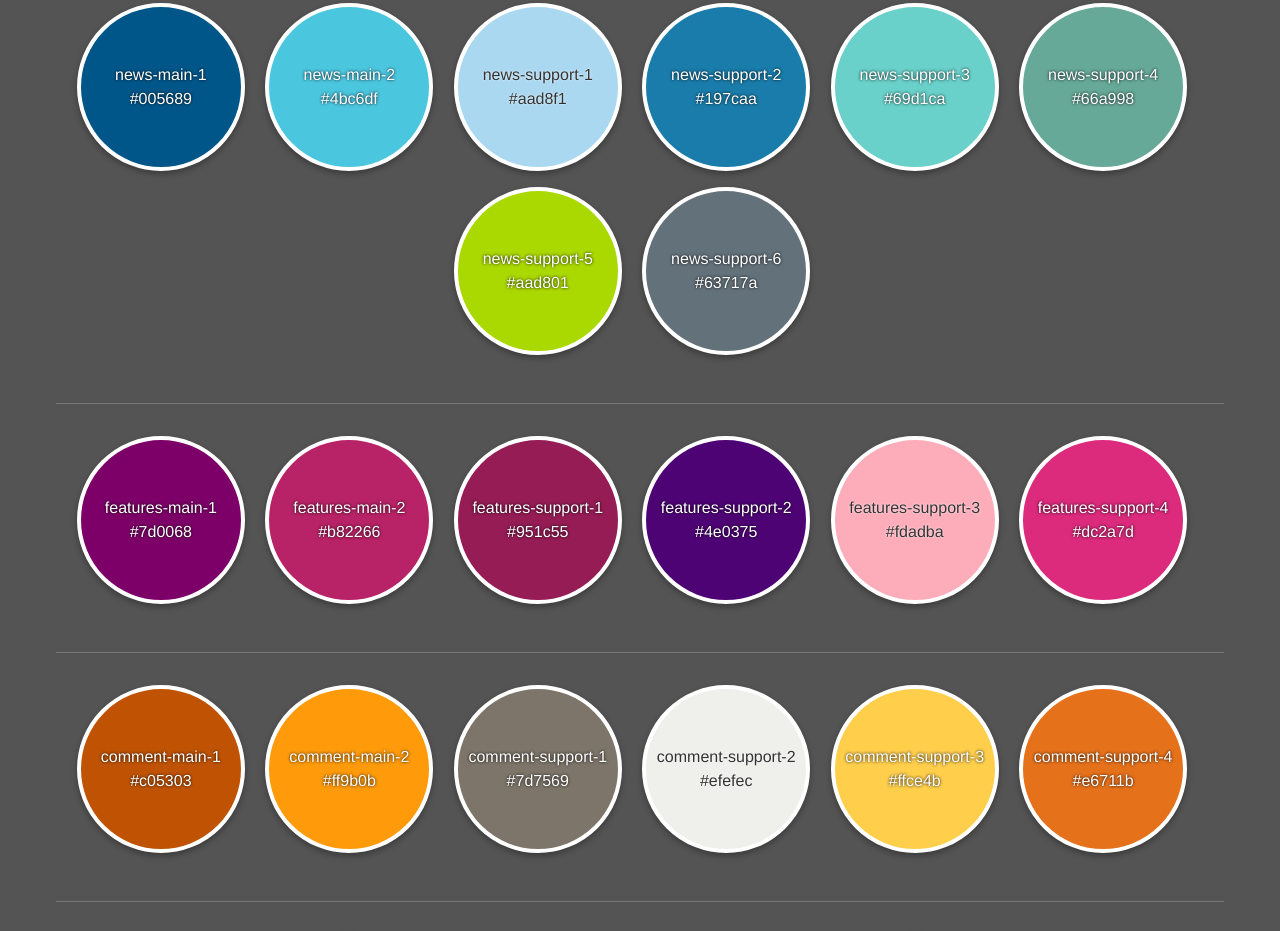
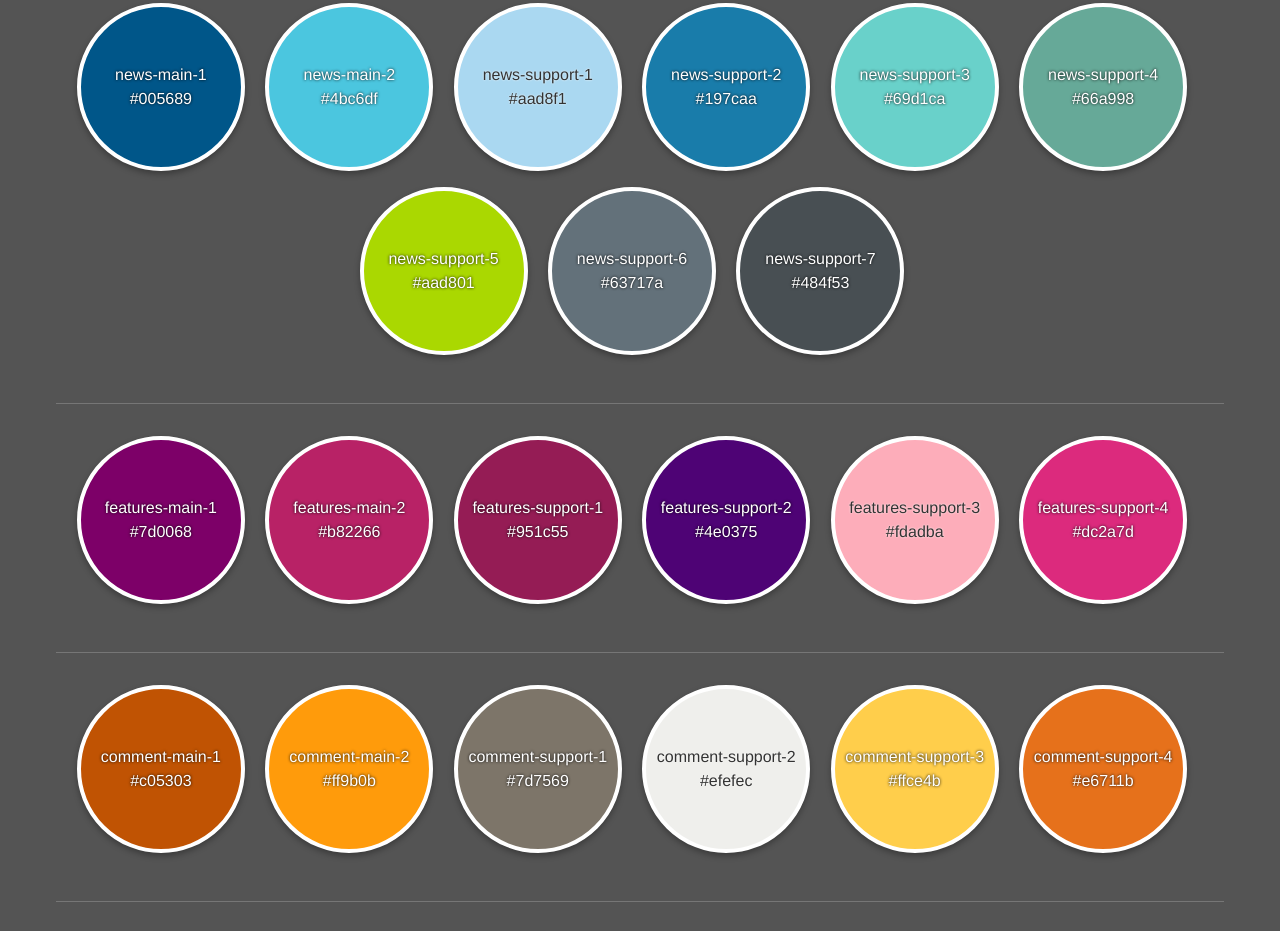
Before and after one commit to guardian/pasteup-palette, a plain HTML site: page demo/index.html in a window 1280 px wide. Shown: the part 1169-2100 px from the top of the page. Drawn offline with Linux system fonts and the light colour scheme.

Commit message:
Releasing docs and demo to http://guardian.github.io/pasteup-palette/

```diff
--- a/demo/demo.css
+++ b/demo/demo.css
@@ -145,6 +145,10 @@ a {
 
 .b-news-support-6 {
   background-color: #63717a;
+}
+
+.b-news-support-7 {
+  background-color: #484f53;
 }
 
 .b-features-main-1 {
@@ -471,6 +475,16 @@ a {
   content: "news-support-6";
 }
 
+.b-news-support-7 {
+  text-shadow: 0 0 3px #000000;
+  font-weight: 200;
+  color: #ffffff;
+}
+.b-news-support-7:before {
+  visibility: hidden;
+  content: "news-support-7";
+}
+
 .b-features-main-1 {
   text-shadow: 0 0 3px #000000;
   font-weight: 200;
--- a/demo/index.html
+++ b/demo/index.html
@@ -38,6 +38,7 @@
     <div class="b-news-support-4"></div>
     <div class="b-news-support-5"></div>
     <div class="b-news-support-6"></div>
+    <div class="b-news-support-7"></div>
 
     <div class="clear"></div>
 
```
Also changed, not shown: docs/index.html (+1 -0 lines).
